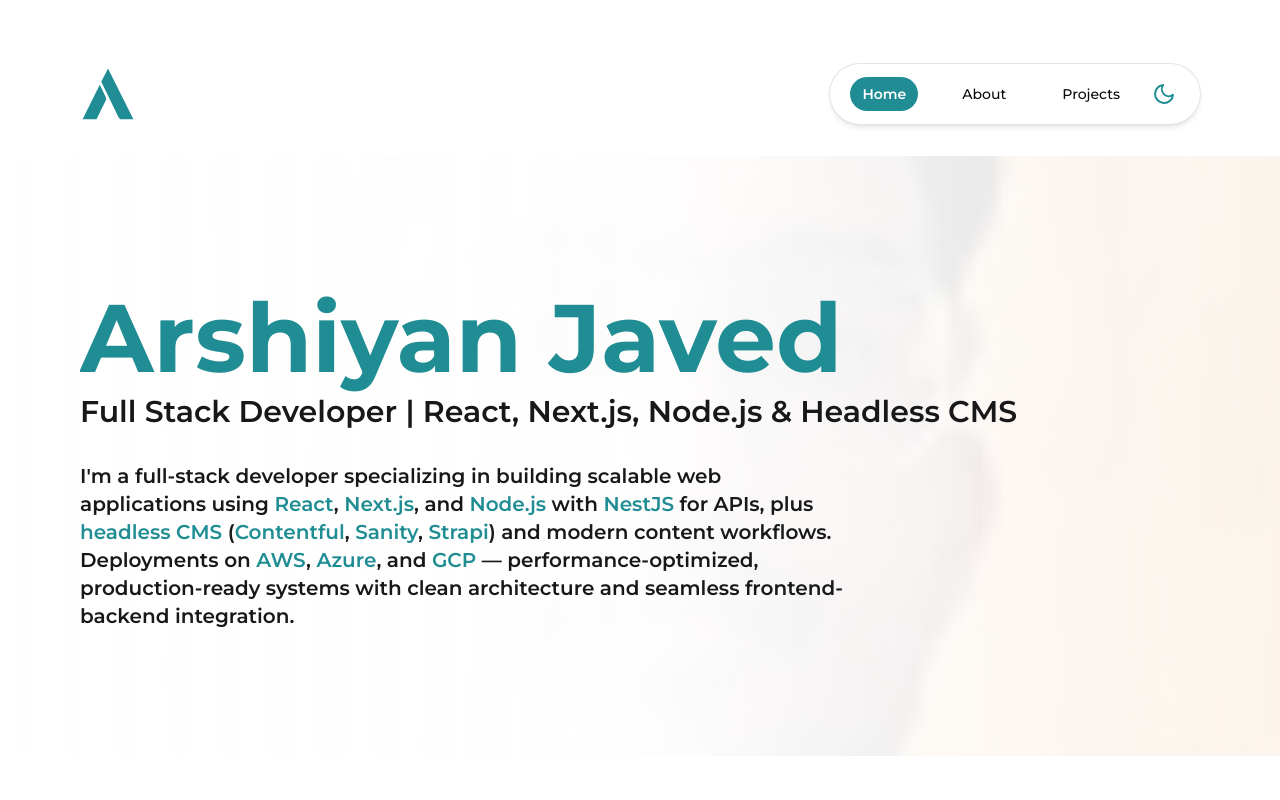
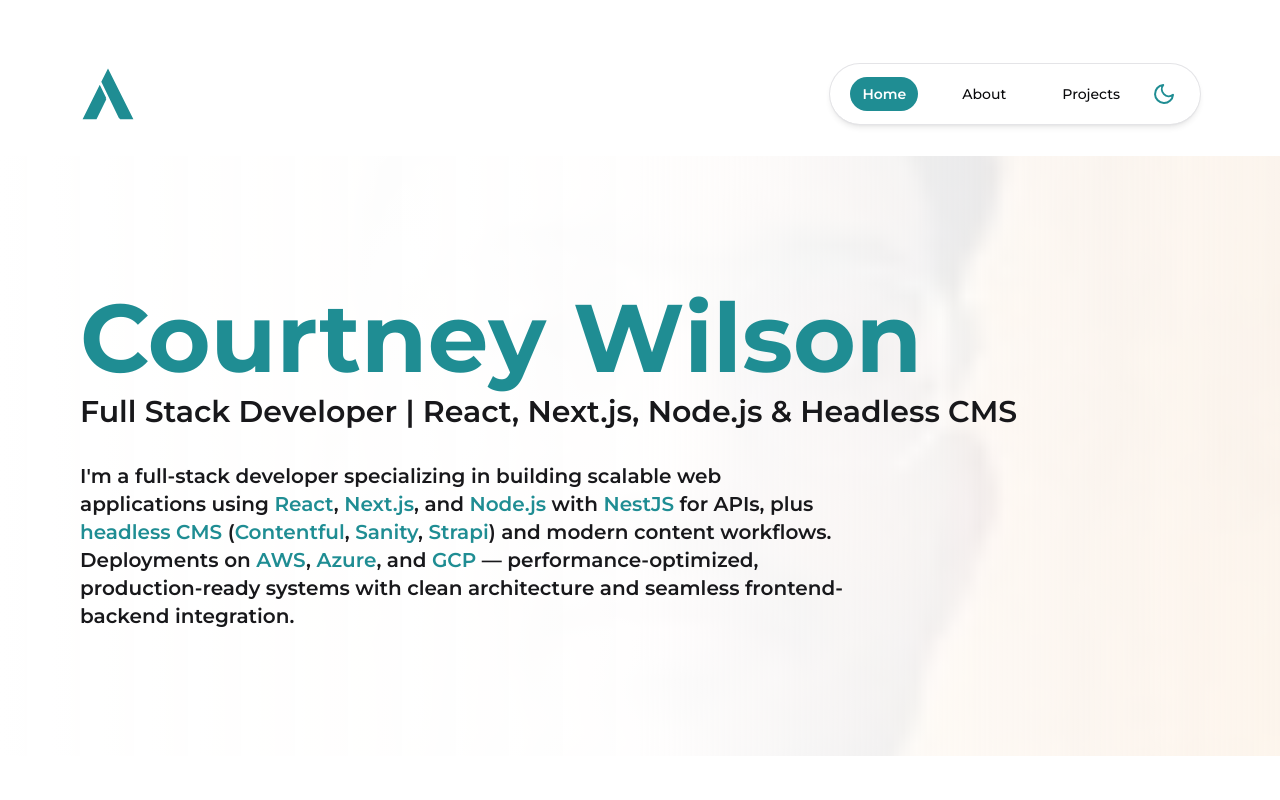
Before and after one commit to Arshjaved/Portfolio, a Next.js app: page / in a window 1280 px wide. Shown: the top 800 px of the page. Built offline with nearby package versions, Linux system fonts and the light colour scheme.

Commit message:
Update hero title from 'Arshiyan Javed' to 'Courtney Wilson'

```diff
--- a/src/components/landing-hero.tsx
+++ b/src/components/landing-hero.tsx
@@ -48,7 +48,7 @@ export default function LandingHero() {
           <AnimatePresence>
             <FadeUp key="title-main" duration={0.6}>
               <h1 className="bg-accent bg-clip-text py-2 text-5xl font-bold text-transparent sm:text-6xl md:text-7xl xl:text-8xl">
-                Arshiyan Javed
+                Courtney Wilson
               </h1>
               <span className="text-xl font-semibold text-zinc-900 dark:text-zinc-100 md:text-3xl">
                 Full Stack Developer | React, Next.js, Node.js & Headless CMS
```
